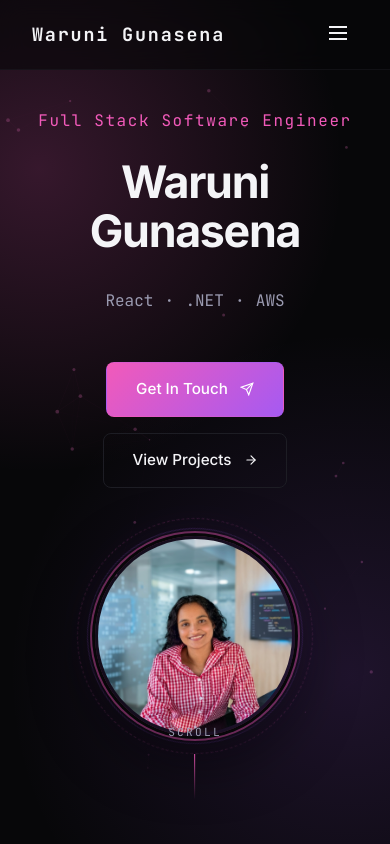
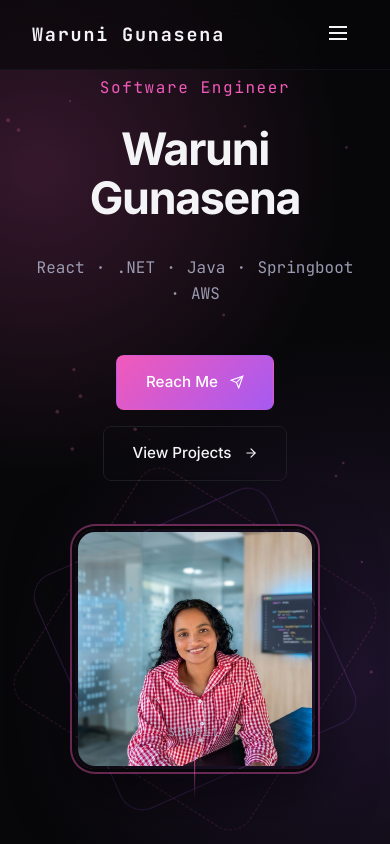
Before and after one commit to WaruniGunasena/My-Portfolio-WebSite, a React (Vite) app: page / in a window 390 px wide. Shown: the top 844 px of the page. Built offline with nearby package versions, Linux system fonts and the light colour scheme.

Commit message:
feat: implement Hero, Recommendations, and core design system for portfolio site

```diff
--- a/src/App.jsx
+++ b/src/App.jsx
@@ -64,9 +64,7 @@ export default function App() {
     <>
       <Loader />
       <Navbar />
-
       <Hero />
-
       <main>
         <About />
         <Skills />
@@ -76,7 +74,6 @@ export default function App() {
         <Recommendations />
         <Contact />
       </main>
-
       <Footer />
     </>
   );
--- a/src/Components/Beyond/Beyond.jsx
+++ b/src/Components/Beyond/Beyond.jsx
@@ -8,8 +8,6 @@ export default function Beyond() {
   const [isModalOpen, setIsModalOpen] = useState(false);
 
   const closeModal = () => setIsModalOpen(false);
-
-  // Lock scroll and listen for ESC key when modal is open
   useEffect(() => {
     const handleKeyDown = (e) => {
       if (e.key === 'Escape') closeModal();
@@ -139,8 +137,6 @@ export default function Beyond() {
           ))}
         </div>
       </div>
-
-      {/* Sports Achievements Modal */}
       <div
         className={`sports-modal-overlay ${isModalOpen ? 'active' : ''}`}
         onClick={closeModal}
--- a/src/Components/Hero/Hero.jsx
+++ b/src/Components/Hero/Hero.jsx
@@ -1,11 +1,9 @@
 import React, { useEffect, useRef } from 'react';
 import profileImage from '../../images/profile.png';
-import './Hero.css'; // Make sure to add the CSS below
+import './Hero.css';
 
 export default function Hero() {
   const canvasRef = useRef(null);
-
-  // Interactive Constellation Background logic (Kept exactly as you had it)
   useEffect(() => {
     const canvas = canvasRef.current;
     if (!canvas) return;
@@ -132,17 +130,17 @@ export default function Hero() {
       <div className="container hero-layout">
         {/* Left: Text content */}
         <div className="hero-content">
-          <p className="eyebrow fade-in-up">Full Stack Software Engineer</p>
+          <p className="eyebrow fade-in-up">Software Engineer</p>
           <h1 className="reveal-text">
             <span className="line-1">Waruni</span>
             <br />
             <span className="line-2">Gunasena</span>
           </h1>
-          <p className="tagline fade-in-up delay-3">React &middot; .NET &middot; AWS</p>
+          <p className="tagline fade-in-up delay-3">React &middot; .NET &middot; Java &middot; Springboot &middot; AWS</p>
 
           <div className="hero-cta-group fade-in-up delay-4">
             <a href="#contact" className="btn hero-btn-primary">
-              <span>Get In Touch</span>
+              <span>Reach Me</span>
               <svg width="14" height="14" viewBox="0 0 24 24" fill="none" stroke="currentColor" strokeWidth="2">
                 <line x1="22" y1="2" x2="11" y2="13"></line>
                 <polygon points="22 2 15 22 11 13 2 9 22 2"></polygon>
--- a/src/Components/Recommendations/Recommendations.jsx
+++ b/src/Components/Recommendations/Recommendations.jsx
@@ -15,7 +15,6 @@ export default function Recommendations() {
       <div className="container">
         <span className="section-eyebrow">06 // Endorsements</span>
         <h2 className="section-title">Testimonials<span>.</span></h2>
-
         <div className="recommendations-slider">
           {testimonials.map((item, index) => (
             <div className="rec-card" key={index}>
--- a/src/index.css
+++ b/src/index.css
@@ -528,15 +528,15 @@ section {
 
 .hero-image-frame {
   position: relative;
-  width: 340px;
-  height: 340px;
+  width: 420px;
+  height: 420px;
 }
 
 /* Outer ambient glow blob */
 .hero-image-glow {
   position: absolute;
   inset: -30px;
-  border-radius: 50%;
+  border-radius: 28px;
   background: radial-gradient(circle, var(--accent-glow) 0%, var(--accent-glow-secondary) 40%, transparent 70%);
   filter: blur(24px);
   animation: pulseImageGlow 4s ease-in-out infinite alternate;
@@ -546,7 +546,7 @@ section {
 /* Decorative spinning rings */
 .hero-image-ring {
   position: absolute;
-  border-radius: 50%;
+  border-radius: 24px;
   border: 1px solid;
   pointer-events: none;
 }
@@ -571,7 +571,7 @@ section {
   width: 100%;
   height: 100%;
   object-fit: cover;
-  border-radius: 50%;
+  border-radius: 20px;
   border: 3px solid transparent;
   background-clip: padding-box;
   box-shadow:
@@ -1262,31 +1262,38 @@ section {
   width: 100%;
   height: 100%;
   background: linear-gradient(to bottom, transparent 30%, rgba(16, 16, 20, 0.9) 100%);
-  z-index: 2; /* Increased to 2 so it sits cleanly on top of the image */
-  pointer-events: none; /* Allows hover interactions to pass through to the card */
+  z-index: 2;
+  /* Increased to 2 so it sits cleanly on top of the image */
+  pointer-events: none;
+  /* Allows hover interactions to pass through to the card */
 }
 
 /* New Photo Styles replacing the SVG styles */
 .beyond-photo {
   width: 100%;
   height: 100%;
-  object-fit: cover; /* Prevents stretching; crops cleanly like a background image */
-  object-position: center; /* Keeps the center of your photo in focus */
+  object-fit: cover;
+  /* Prevents stretching; crops cleanly like a background image */
+  object-position: center;
+  /* Keeps the center of your photo in focus */
   z-index: 1;
-  opacity: 0.6; /* Slight dimming so your dark theme stays consistent, blends with background */
+  opacity: 0.6;
+  /* Slight dimming so your dark theme stays consistent, blends with background */
   transition: transform 0.6s ease, opacity 0.6s ease;
 }
 
 /* Hover Zoom Effect for the photo */
 .beyond-card:hover .beyond-photo {
   transform: scale(1.05);
-  opacity: 0.85; /* Makes the photo pop a little more on hover */
+  opacity: 0.85;
+  /* Makes the photo pop a little more on hover */
 }
 
 .beyond-content {
   padding: 2rem;
   position: relative;
-  z-index: 3; /* Increased to 3 to stay above the overlay */
+  z-index: 3;
+  /* Increased to 3 to stay above the overlay */
 }
 
 .beyond-content h3 {
@@ -1834,8 +1841,8 @@ footer {
   }
 
   .hero-image-frame {
-    width: 260px;
-    height: 260px;
+    width: 320px;
+    height: 320px;
   }
 
   .timeline::before {
@@ -1873,8 +1880,8 @@ footer {
   }
 
   .hero-image-frame {
-    width: 200px;
-    height: 200px;
+    width: 240px;
+    height: 240px;
   }
 
   .timeline-meta {
```
Also changed, not shown: src/Components/Contact/Contact.jsx (+0 -16 lines).
